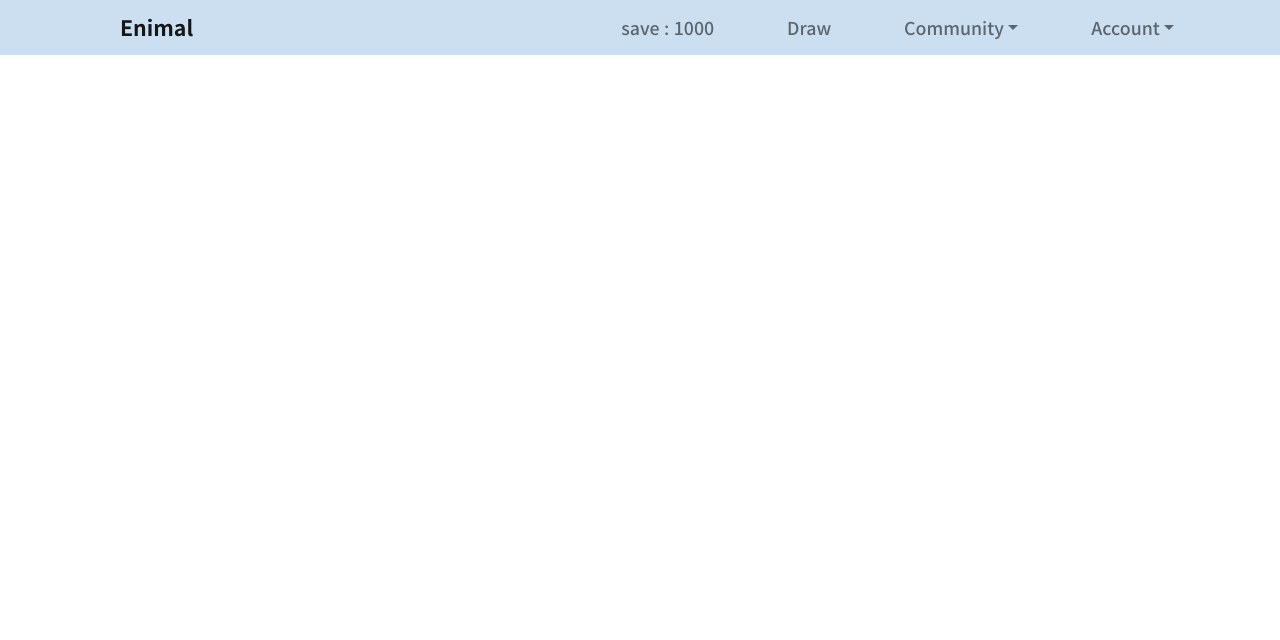
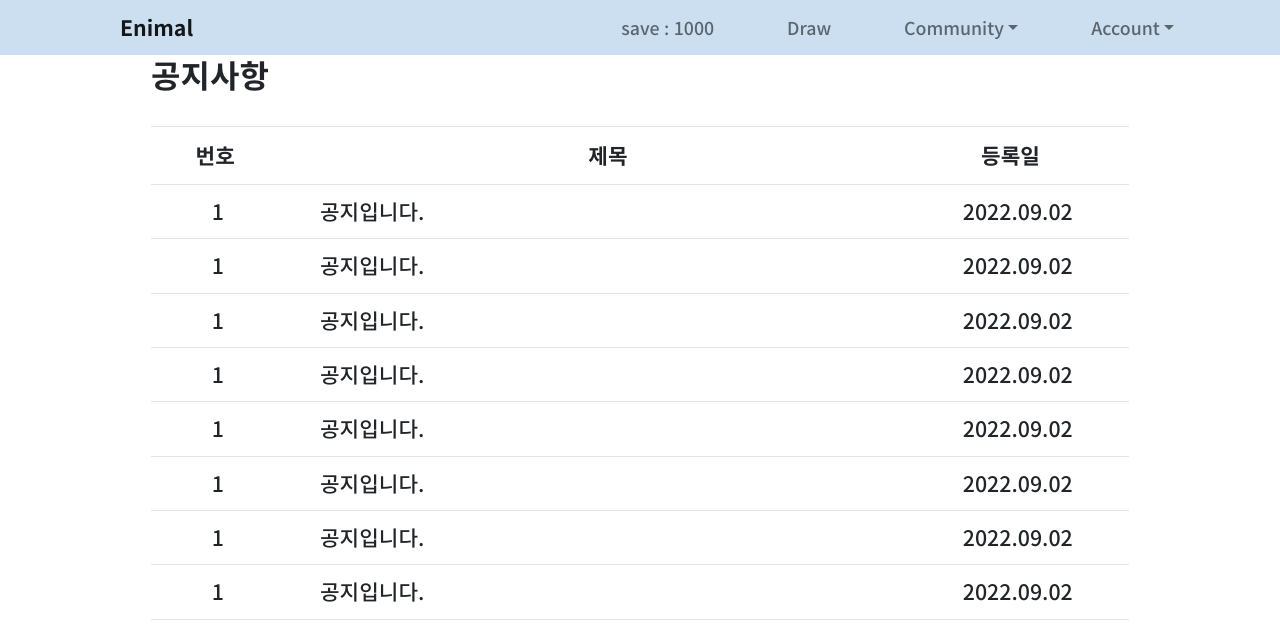
Before and after one commit to kgm-930/enimal, a React (Create React App) app in the folder frontend/: page /notice in a window 1280 px wide. Shown: the top 640 px of the page. Built offline with nearby package versions, Linux system fonts and the light colour scheme.

Commit message:
feat : 공지사항페이지 퍼블리싱 #18

```diff
--- /dev/null
+++ b/frontend/src/components/Notice/NoticeCard.jsx
@@ -0,0 +1,17 @@
+import React from "react";
+import "./NoticeCard.scss";
+
+function NoticeCard() {
+  return (
+    <>
+      <div className="notiCard flex">
+        <div className="notiCard_num flex notoMid fs-24">1</div>
+        <div className="notiCard_title flex notoMid fs-24">공지입니다.</div>
+        <div className="notiCard_time flex notoMid fs-24">2022.09.02</div>
+      </div>
+      <div className="divide" />
+    </>
+  );
+}
+
+export default NoticeCard;
--- /dev/null
+++ b/frontend/src/components/Notice/NoticeCard.scss
@@ -0,0 +1,30 @@
+.notiCard {
+  height: vw(60px);
+
+
+  &_num {
+    align-items: center;
+    width: vw(150px);
+    justify-content: center;
+  }
+
+  &_title {
+    width: vw(700px);
+    padding-left: vw(40px);
+    align-items: center;
+    justify-content: start;
+  }
+
+  &_time {
+    width: vw(250px);
+    justify-content: center;
+    align-items: center;
+  }
+
+  .divide {
+    width: 100%;
+    height: (1px);
+    background-color: $GRAY-E4;
+  }
+
+}
--- /dev/null
+++ b/frontend/src/components/Notice/NoticeList.jsx
@@ -0,0 +1,21 @@
+import React from "react";
+// import "./NoticeCard.scss";
+
+import NoticeCard from "./NoticeCard";
+
+function NoticeList() {
+  return (
+    <div className="noticeList">
+      <NoticeCard />
+      <NoticeCard />
+      <NoticeCard />
+      <NoticeCard />
+      <NoticeCard />
+      <NoticeCard />
+      <NoticeCard />
+      <NoticeCard />
+    </div>
+  );
+}
+
+export default NoticeList;
--- a/frontend/src/routers/Router.jsx
+++ b/frontend/src/routers/Router.jsx
@@ -20,7 +20,7 @@ import MyPage from "@screens/MyPage";
 import Draw from "@screens/Draw";
 
 // notice
-import Notice from "@screens/Notice";
+import Notice from "@screens/Notice/Notice";
 
 // community
 import Community from "@screens/Community";
--- a/frontend/src/screens/Notice.jsx
+++ /dev/null
@@ -1,9 +0,0 @@
-import React from "react";
-
-
-function Notice() {
-  return (
-    <div>공지 홈페이지</div>
-  )
-}
-export default Notice;
--- /dev/null
+++ b/frontend/src/screens/Notice/Notice.jsx
@@ -0,0 +1,25 @@
+import React from "react";
+import "./Notice.scss";
+
+import NoticeList from "@components/Notice/NoticeList";
+
+function Notice() {
+  return (
+    <div className="container flex">
+      <div className="notice">
+        <div className="notice_pagetitle notoBold fs-36">공지사항</div>
+        <div className="divide" />
+        <div className="notice_table flex">
+          <p className="notice_table_one notoBold fs-24">번호</p>
+          <p className="notice_table_two notoBold fs-24">제목</p>
+          <p className="notice_table_three notoBold fs-24">등록일</p>
+        </div>
+        <div className="divide" />
+        <div className="notice_list">
+          <NoticeList />
+        </div>
+      </div>
+    </div>
+  );
+}
+export default Notice;
--- /dev/null
+++ b/frontend/src/screens/Notice/Notice.scss
@@ -0,0 +1,30 @@
+.container {
+  justify-content: center;
+}
+
+.notice {
+  width: vw(1100px);
+  margin-top: vw(66px);
+
+  &_pagetitle {
+    margin-bottom: vw(40px);
+  }
+
+  .divide {
+    width: 100%;
+    height: (1px);
+    background-color: $GRAY-E4;
+  }
+
+  &_table {
+    margin-top: vw(20px);
+    margin-left: vw(50px);
+    margin-bottom: vw(20px);
+    width: vw(950px);
+    justify-content: space-between;
+  }
+
+  &_list {
+    margin-bottom: vw(100px);
+  }
+}
```
